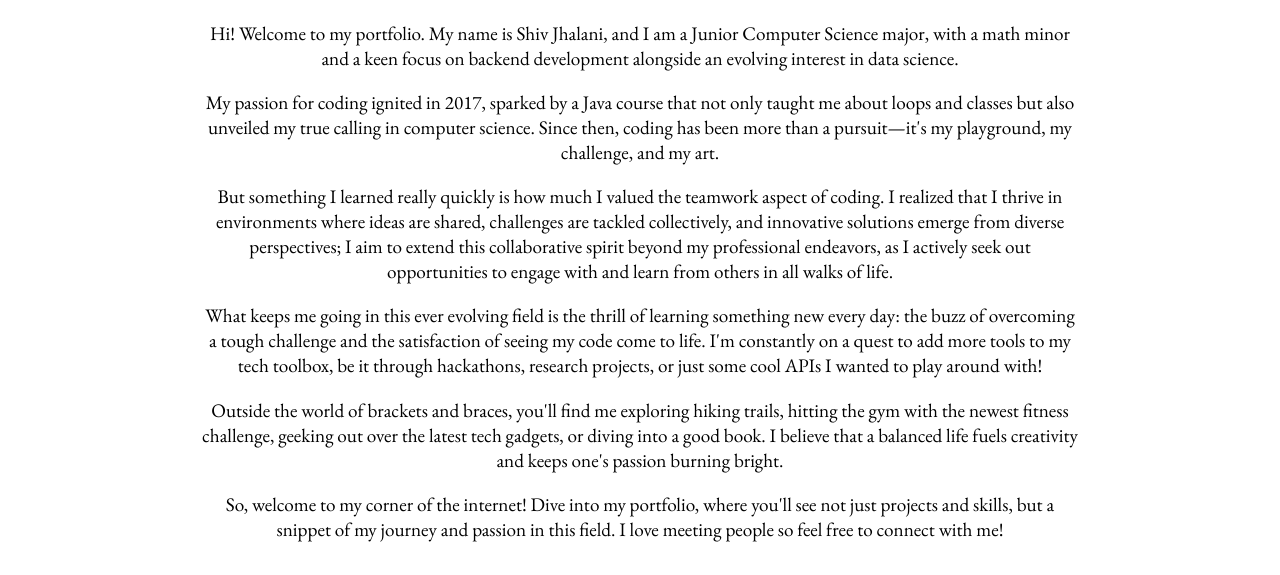
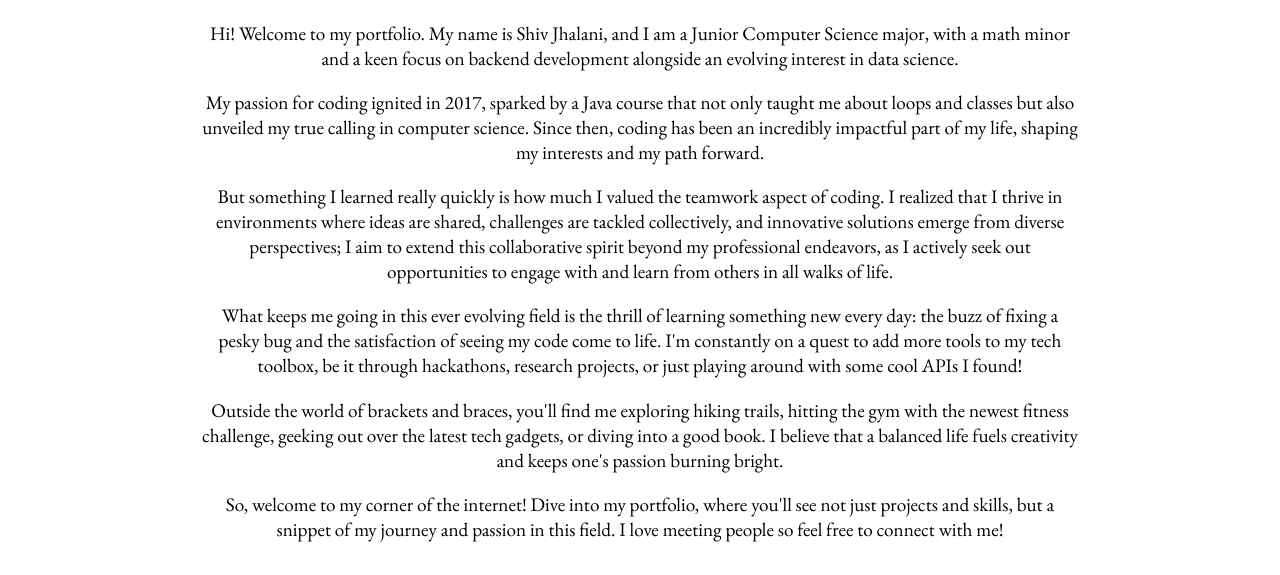
Before and after one commit to sjhalani7/personal-portfolio, a plain HTML site: page index.html in a window 1280 px wide. Shown: the part 665-1240 px from the top of the page. Drawn offline with nearby package versions, Linux system fonts and the light colour scheme.

Commit message:
fixing home page text

```diff
--- a/index.html
+++ b/index.html
@@ -51,9 +51,9 @@
         <section id="about" class="bio">
             <h2> About Me </h2>
             <p> Hi! Welcome to my portfolio. My name is Shiv Jhalani, and I am a Junior Computer Science major, with a math minor and a keen focus on backend development alongside an evolving interest in data science. </p>
-            <p> My passion for coding ignited in 2017, sparked by a Java course that not only taught me about loops and classes but also unveiled my true calling in computer science. Since then, coding has been more than a pursuit—it's my playground, my challenge, and my art.</p>
+            <p> My passion for coding ignited in 2017, sparked by a Java course that not only taught me about loops and classes but also unveiled my true calling in computer science. Since then, coding has been an incredibly impactful part of my life, shaping my interests and my path forward. </p>
             <p> But something I learned really quickly is how much I valued the teamwork aspect of coding. I realized that  I thrive in environments where ideas are shared, challenges are tackled collectively, and innovative solutions emerge from diverse perspectives; I aim to extend this collaborative spirit beyond my professional endeavors, as I actively seek out opportunities to engage with and learn from others in all walks of life. </p>
-            <p> What keeps me going in this ever evolving field is the thrill of learning something new every day: the buzz of overcoming a tough challenge and the satisfaction of seeing my code come to life. I'm constantly on a quest to add more tools to my tech toolbox, be it through hackathons, research projects, or just some cool APIs I wanted to play around with! </p>
+            <p> What keeps me going in this ever evolving field is the thrill of learning something new every day: the buzz of fixing a pesky bug and the satisfaction of seeing my code come to life. I'm constantly on a quest to add more tools to my tech toolbox, be it through hackathons, research projects, or just playing around with some cool APIs I found! </p>
             <p> Outside the world of brackets and braces, you'll find me exploring hiking trails, hitting the gym with the newest fitness challenge, geeking out over the latest tech gadgets, or diving into a good book. I believe that a balanced life fuels creativity and keeps one's passion burning bright. </p>
             <p> So, welcome to my corner of the internet! Dive into my portfolio, where you'll see not just projects and skills, but a snippet of my journey and passion in this field. I love meeting people so feel free to connect with me!  </p>
 
```
